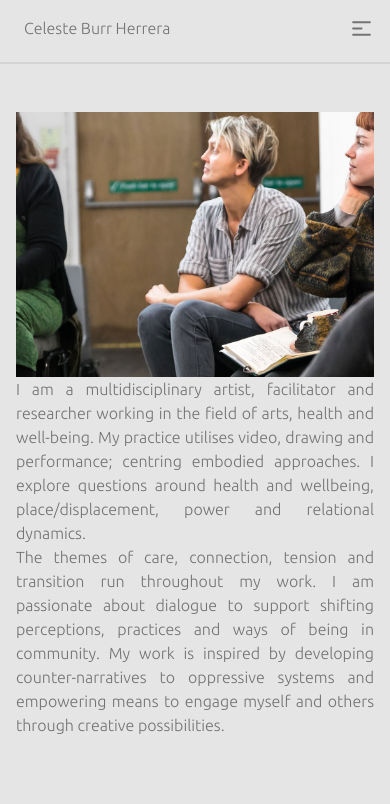
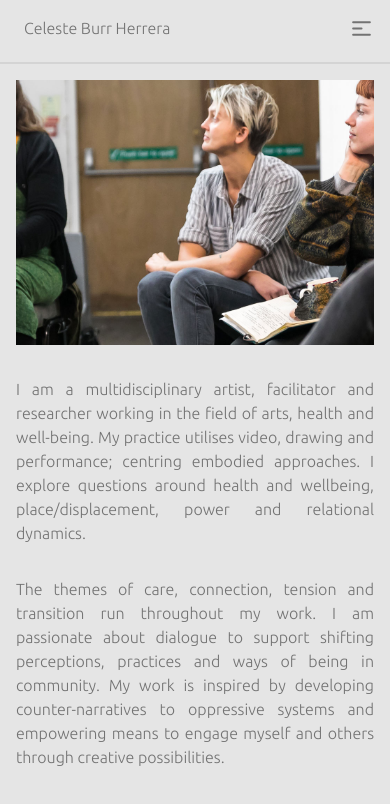
Before and after one commit to VivienIngrams/CelesteIngrams, a Next.js app: page /about in a window 390 px wide. Shown: the top 804 px of the page. Built offline with nearby package versions, Linux system fonts and the light colour scheme.

Commit message:
Slideshow

```diff
--- a/app/about/page.tsx
+++ b/app/about/page.tsx
@@ -5,32 +5,41 @@ const About = () => {
   return (
     <main
       id="About"
-      className="w-full p-4 md:p-8 lg:pt-20 xl:pt-20 xl:px-20 h-screen lg:grid lg:grid-cols-2"
+      className="w-full h-screen p-4 pt-20 md:p-8   xl:px-24 lg:grid lg:grid-cols-2 lg:items-stretch"
     >
-      <div className="lg:h-full pt-24 md:pt:40 lg:py-[15vh]  flex flex-col justify-center items-center">
+      {/* Image Column */}
+      <div className="lg:flex justify-center items-center ">
+        <div className="relative lg:w-[500px] lg:h-[400px] lg:flex justify-center items-center ">
           <Image
             src="/images/Celeste-facilitating.jpg"
             alt="Celeste Burr Herrera"
             width={500}
             height={500}
+            className="object-cover"
           />
         </div>
-      <div className="lg:h-full lg:py-[15vh] text-justify flex flex-col justify-center lg:justify-between items-center lg:mr-24">
-        <p className="">
-          I am a multidisciplinary artist, facilitator and researcher working in
-          the field of arts, health and well-being. My practice utilises video,
-          drawing and performance; centring embodied approaches. I explore
-          questions around health and wellbeing, place/displacement, power and
-          relational dynamics.
+      </div>
+
+      {/* Text Column */}
+      <div className="lg:flex lg:h-full justify-center items-center">
+        <div className="lg:flex flex-col justify-between text-justify lg:px-8 lg:min-w-[500px] lg:max-w-[600px] lg:h-[380px]">
+          <p className="py-8 lg:py-0">
+            I am a multidisciplinary artist, facilitator and researcher
+            working in the field of arts, health and well-being. My practice
+            utilises video, drawing and performance; centring embodied
+            approaches. I explore questions around health and wellbeing,
+            place/displacement, power and relational dynamics.
           </p>
-        <p className="">
-          The themes of care, connection, tension and transition run throughout
-          my work. I am passionate about dialogue to support shifting
-          perceptions, practices and ways of being in community. My work is
-          inspired by developing counter-narratives to oppressive systems and
-          empowering means to engage myself and others through creative
-          possibilities.
+
+          <p>
+            The themes of care, connection, tension and transition run
+            throughout my work. I am passionate about dialogue to support
+            shifting perceptions, practices and ways of being in community. My
+            work is inspired by developing counter-narratives to oppressive
+            systems and empowering means to engage myself and others through
+            creative possibilities.
           </p>
+        </div>
       </div>
     </main>
   );
```
Lines whose indentation alone changed are shown as unchanged.
